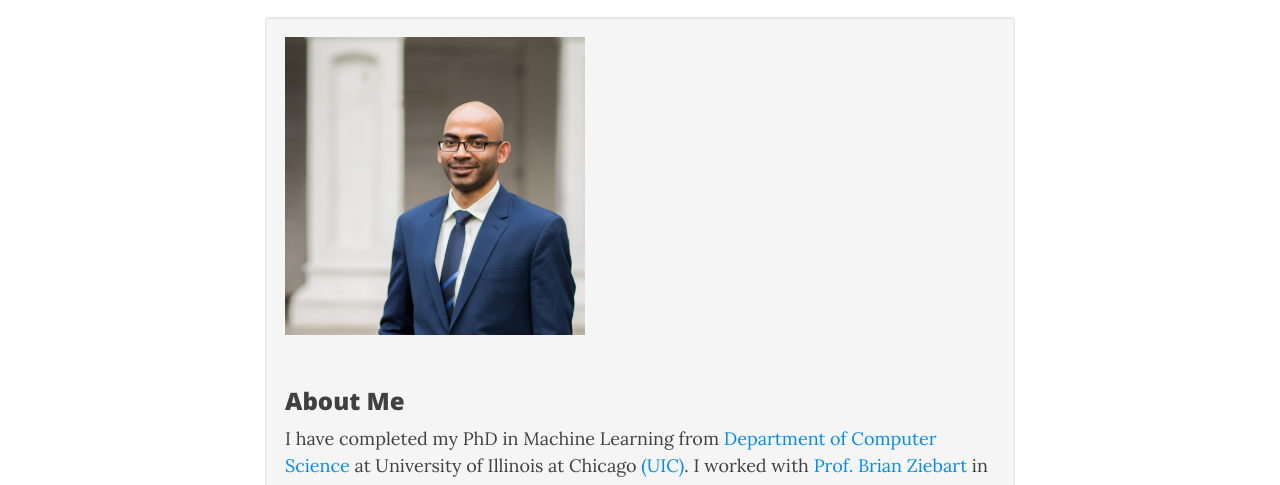
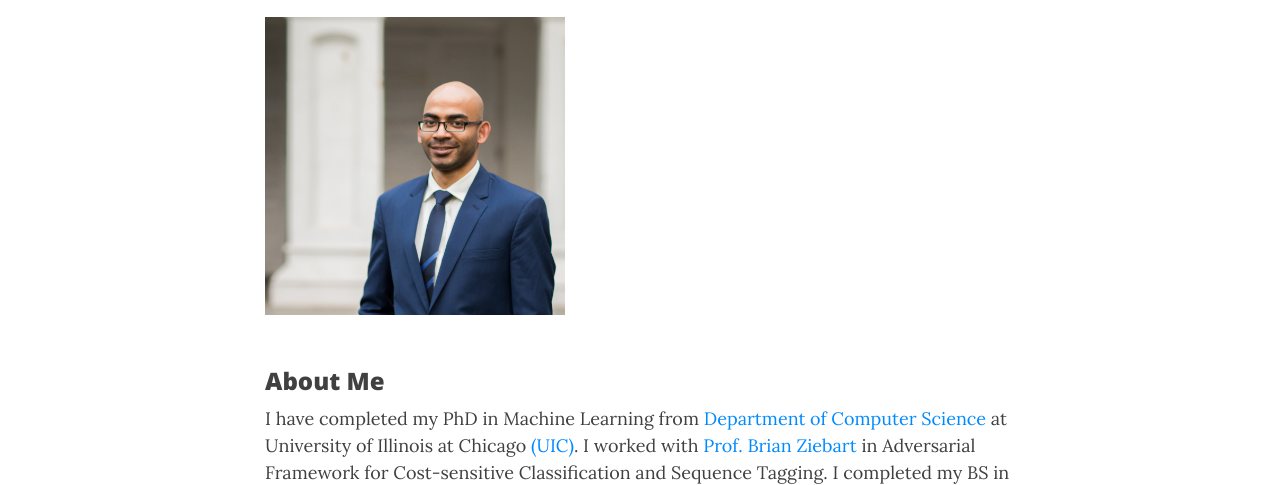
Before and after one commit to kaiserasif/kaiserasif.github.io, a plain HTML site: page index.html in a window 1280 px wide. Shown: the part 306-791 px from the top of the page. Drawn offline with nearby package versions, Linux system fonts and the light colour scheme; some packages are replaced by stand-ins of ours; a script that the page names is missing.

Commit message:
edit homepage layout - remove front-page-content-box

```diff
--- a/index.html
+++ b/index.html
@@ -191,7 +191,7 @@ Interests  Machine Learning Data Science Artificial Intelligence Software Engine
     <div class="row">
       <div class="col-lg-8 col-lg-offset-2 col-md-10 col-md-offset-1">
 
-          <div class="well">
+
 
 
 
@@ -258,7 +258,7 @@ Conference on Acoustic Emission (ICAE), 2019.</li>
 graduation. Dean&rsquo;s award in undergraduate. Merit Scholarship for 5th position in undergraduate admission test.</li>
 </ul>
 
-          </div>
+
 
 
         <div class="posts-list">
```
